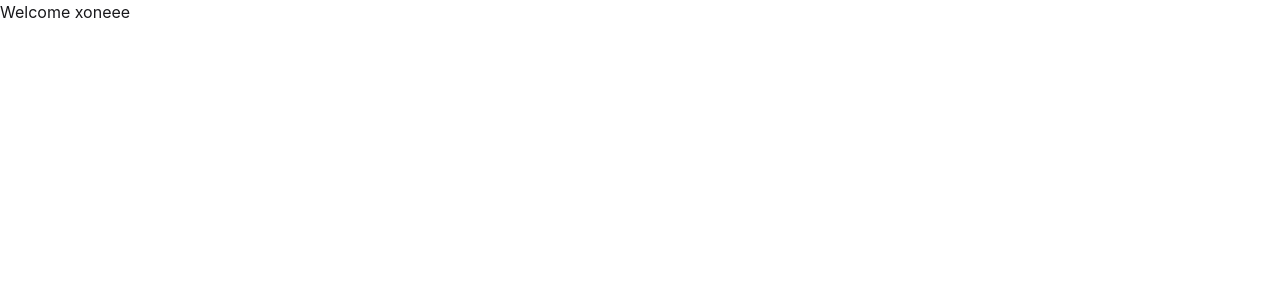
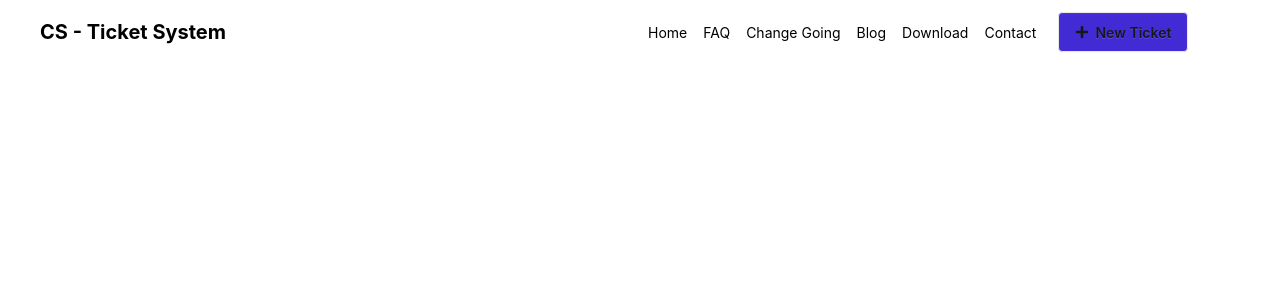
Before and after one commit to Tazim212/react-support-zone, a React (Vite) app: page / in a window 1280 px wide. Shown: the top 300 px of the page. Built offline with nearby package versions, Linux system fonts and the light colour scheme.

Commit message:
navbar part done

```diff
--- a/package.json
+++ b/package.json
@@ -13,6 +13,7 @@
     "@tailwindcss/vite": "^4.2.1",
     "react": "^19.2.0",
     "react-dom": "^19.2.0",
+    "react-icons": "^5.6.0",
     "tailwindcss": "^4.2.1"
   },
   "devDependencies": {
--- a/src/App.jsx
+++ b/src/App.jsx
@@ -1,11 +1,12 @@
 import './App.css'
+import Navbar from './components/Navbar/Navbar'
 
 function App() {
 
 
   return (
     <>
-      <h2>Welcome xoneee</h2>
+      <Navbar></Navbar>
     </>
   )
 }
--- /dev/null
+++ b/src/components/Navbar/Navbar.jsx
@@ -0,0 +1,40 @@
+import React from 'react';
+import { FaPlus } from 'react-icons/fa';
+
+const Navbar = () => {
+    return (
+        <div className="navbar bg-white text-black">
+            <div className="navbar-start">
+                <div className="dropdown dropdown-hover">
+                    <div tabIndex={0} role="button" className="mx-3 lg:hidden">
+                        <svg xmlns="http://www.w3.org/2000/svg" className="h-5 w-5" fill="none" viewBox="0 0 24 24" stroke="currentColor"> <path strokeLinecap="round" strokeLinejoin="round" strokeWidth="2" d="M4 6h16M4 12h8m-8 6h16" /> </svg>
+                    </div>
+                    <ul tabIndex="-1" className="dropdown-content menu bg-white rounded-xl z-1 w-52 p-2 cursor-pointer">
+                        <li>Home</li>
+                        <li>FAQ</li>
+                        <li>Change Going</li>
+                        <li>Blog</li>
+                        <li>Download</li>
+                        <li>Contact</li>
+                    </ul>
+                </div>
+                <a className="text-xl font-bold ps-0 md:ps-8">CS - Ticket System</a>
+            </div>
+            <div className="hidden lg:flex justify-end">
+                <ul className="menu menu-horizontal gap-4 cursor-pointer">
+                    <li>Home</li>
+                    <li>FAQ</li>
+                    <li>Change Going</li>
+                    <li>Blog</li>
+                    <li>Download</li>
+                    <li>Contact</li>
+                </ul>
+            </div>
+            <div className="navbar-end w-32 ml-20 md:ml-4">
+                <a className="btn bg-[#422AD5]"><span><FaPlus></FaPlus></span>New Ticket</a>
+            </div>
+        </div>
+    );
+};
+
+export default Navbar;
```
Also changed, not shown: 1 other file (tests, documents, lock files or other folders).
